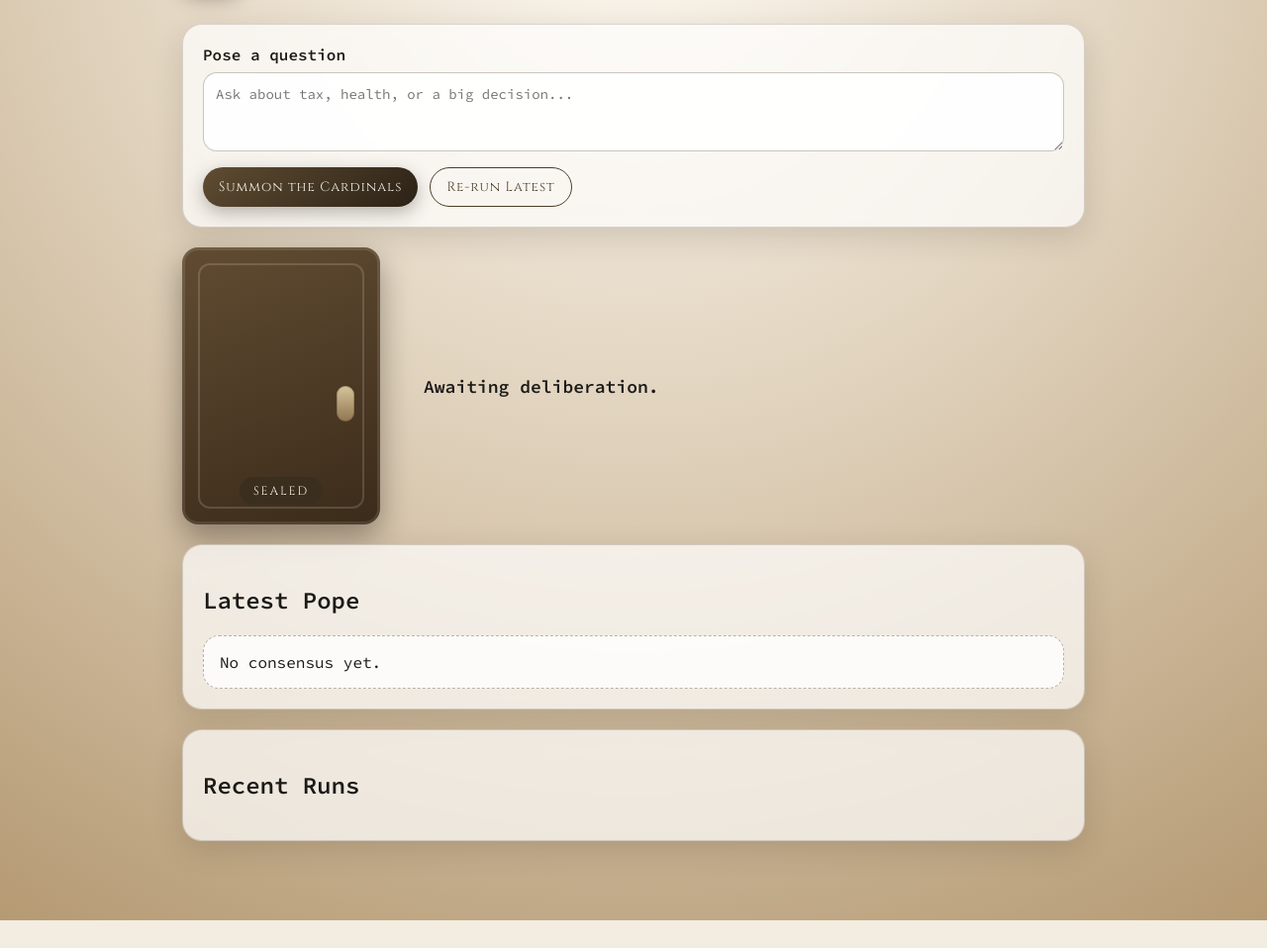
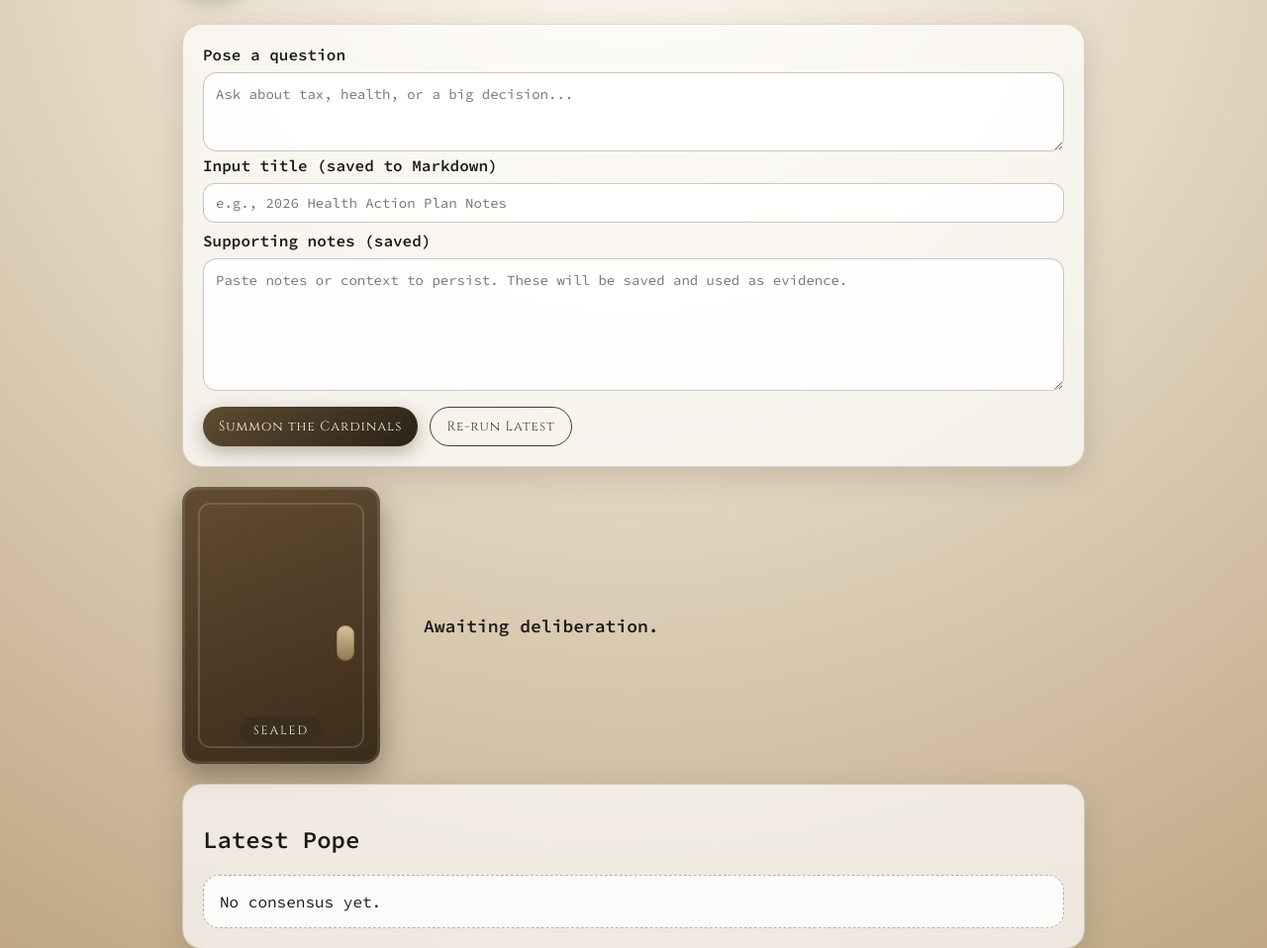
Before and after one commit to tannernicol/agent-conclave, a FastAPI app: page / in a window 1280 px wide. Shown: the part 115-1073 px from the top of the page at 99% size. Before the commit the page ends 1045 px from the top, so only its background shows below. Run offline with FastAPI, Linux system fonts and the light colour scheme; data that the repository does not hold is empty.

Commit message:
feat: persist UI inputs as markdown and reuse for reruns

```diff
--- a/conclave/cli.py
+++ b/conclave/cli.py
@@ -44,7 +44,10 @@ def cmd_plan(args: argparse.Namespace) -> None:
 def cmd_run(args: argparse.Namespace) -> None:
     config = get_config()
     pipeline = ConclavePipeline(config)
-    result = pipeline.run(args.query, collections=args.collection)
+    meta = {}
+    if args.input_file:
+        meta["input_path"] = args.input_file
+    result = pipeline.run(args.query, collections=args.collection, meta=meta if meta else None)
     _print({"run_id": result.run_id, "consensus": result.consensus})
     exit_code = int(config.quality.get("strict_exit_code", 0))
     if args.no_fail_on_insufficient:
@@ -167,6 +170,7 @@ def build_parser() -> argparse.ArgumentParser:
     run = sub.add_parser("run")
     run.add_argument("--query", required=True)
     run.add_argument("--collection", action="append")
+    run.add_argument("--input-file")
     run.add_argument("--fail-on-insufficient", action="store_true")
     run.add_argument("--no-fail-on-insufficient", action="store_true")
 
--- a/conclave/server.py
+++ b/conclave/server.py
@@ -7,6 +7,8 @@ from fastapi.staticfiles import StaticFiles
 from fastapi.templating import Jinja2Templates
 from pathlib import Path
 from typing import Optional
+from datetime import datetime
+import re
 
 from conclave.config import get_config
 from conclave.pipeline import ConclavePipeline
@@ -22,6 +24,19 @@ config = get_config()
 pipeline = ConclavePipeline(config)
 store = DecisionStore(config.data_dir)
 registry = ModelRegistry.from_config(config.models)
+
+
+def _slugify(value: str) -> str:
+    value = value.strip().lower()
+    value = re.sub(r"[^a-z0-9._-]+", "-", value)
+    value = re.sub(r"-{2,}", "-", value)
+    return value.strip("-") or "input"
+
+
+def _inputs_dir() -> Path:
+    path = config.data_dir / "inputs"
+    path.mkdir(parents=True, exist_ok=True)
+    return path
 
 
 @app.get("/", response_class=HTMLResponse)
@@ -49,9 +64,16 @@ async def run_api(payload: dict, background: BackgroundTasks):
     if not query:
         return JSONResponse({"error": "query required"}, status_code=400)
     collections = payload.get("collections")
-    run_id = store.create_run(query, meta={"source": "api"})
+    meta = {"source": "api"}
+    input_id = payload.get("input_id")
+    input_path = payload.get("input_path")
+    if input_id:
+        meta["input_path"] = str(_inputs_dir() / input_id)
+    if input_path:
+        meta["input_path"] = input_path
+    run_id = store.create_run(query, meta=meta)
     def _task():
-        pipeline.run(query, collections=collections, run_id=run_id)
+        pipeline.run(query, collections=collections, run_id=run_id, meta=meta)
     background.add_task(_task)
     return {"ok": True, "run_id": run_id}
 
@@ -96,6 +118,43 @@ async def reconcile_api(payload: dict, background: BackgroundTasks):
     return {"ok": True}
 
 
+@app.post("/api/inputs")
+async def inputs_api(payload: dict):
+    content = (payload.get("content") or "").strip()
+    if not content:
+        return JSONResponse({"error": "content required"}, status_code=400)
+    title = (payload.get("title") or "").strip()
+    question = (payload.get("question") or "").strip()
+    slug = _slugify(title or question or "input")
+    ts = datetime.now().strftime("%Y%m%d-%H%M%S")
+    filename = f"{ts}-{slug}.md"
+    path = _inputs_dir() / filename
+    body = []
+    if title:
+        body.append(f"# {title}")
+        body.append("")
+    if question:
+        body.append("## Question")
+        body.append(question)
+        body.append("")
+    body.append("## Notes")
+    body.append(content)
+    path.write_text("\n".join(body).strip() + "\n")
+    return {"ok": True, "input_id": filename, "path": str(path)}
+
+
+@app.get("/api/inputs")
+async def inputs_list_api(limit: int = 20):
+    items = []
+    for path in sorted(_inputs_dir().glob("*.md"), reverse=True)[:limit]:
+        items.append({
+            "id": path.name,
+            "path": str(path),
+            "modified_at": path.stat().st_mtime,
+        })
+    return {"inputs": items}
+
+
 def main():
     import uvicorn
     host = config.server.get("host", "127.0.0.1")
--- a/conclave/static/app.js
+++ b/conclave/static/app.js
@@ -65,7 +65,21 @@ async function refresh() {
 async function startRun(query) {
   setStatus('Locked doors. Deliberation in progress...');
   setSmoke(false);
+  const inputTitle = document.getElementById('input-title').value.trim();
+  const inputNotes = document.getElementById('input-notes').value.trim();
+  let inputId = null;
+  if (inputNotes) {
+    const inputResp = await fetchJSON('/api/inputs', {
+      method: 'POST',
+      headers: { 'Content-Type': 'application/json' },
+      body: JSON.stringify({ title: inputTitle, content: inputNotes, question: query }),
+    });
+    inputId = inputResp.input_id;
+  }
   const payload = { query };
+  if (inputId) {
+    payload.input_id = inputId;
+  }
   const resp = await fetchJSON('/api/run', {
     method: 'POST',
     headers: { 'Content-Type': 'application/json' },
@@ -118,7 +132,23 @@ rerunBtn.addEventListener('click', async () => {
       setStatus('No prior consensus to re-run.');
       return;
     }
-    startRun(latest.query);
+    const payload = { query: latest.query };
+    if (latest.meta && latest.meta.input_path) {
+      payload.input_path = latest.meta.input_path;
+    }
+    setStatus('Locked doors. Deliberation in progress...');
+    setSmoke(false);
+    const resp = await fetchJSON('/api/run', {
+      method: 'POST',
+      headers: { 'Content-Type': 'application/json' },
+      body: JSON.stringify(payload),
+    });
+    currentRunId = resp.run_id;
+    if (!currentRunId) {
+      setStatus('Unable to start run.');
+      return;
+    }
+    pollRun(currentRunId);
   } catch (err) {
     console.error(err);
   }
--- a/conclave/static/styles.css
+++ b/conclave/static/styles.css
@@ -84,6 +84,18 @@ textarea {
   font-family: 'Source Code Pro', monospace;
   background: rgba(255, 255, 255, 0.9);
   color: var(--ink);
+}
+
+input[type="text"] {
+  width: 100%;
+  border-radius: 12px;
+  border: 1px solid rgba(80, 65, 40, 0.3);
+  padding: 10px 12px;
+  font-size: 14px;
+  font-family: 'Source Code Pro', monospace;
+  background: rgba(255, 255, 255, 0.9);
+  color: var(--ink);
+  margin-bottom: 8px;
 }
 
 .actions {
--- a/conclave/store.py
+++ b/conclave/store.py
@@ -47,6 +47,14 @@ class DecisionStore:
                 "timestamp": time.strftime("%Y-%m-%dT%H:%M:%S"),
                 **event,
             })
+            return run
+        self._locked_update(run_id, _update)
+
+    def update_meta(self, run_id: str, meta: Dict[str, Any]) -> None:
+        def _update(run: Dict[str, Any]) -> Dict[str, Any]:
+            current = run.get("meta", {}) or {}
+            current.update(meta)
+            run["meta"] = current
             return run
         self._locked_update(run_id, _update)
 
--- a/conclave/templates/index.html
+++ b/conclave/templates/index.html
@@ -20,6 +20,10 @@
         <form id="query-form">
           <label for="query">Pose a question</label>
           <textarea id="query" name="query" rows="3" placeholder="Ask about tax, health, or a big decision..."></textarea>
+          <label for="input-title">Input title (saved to Markdown)</label>
+          <input id="input-title" name="input-title" type="text" placeholder="e.g., 2026 Health Action Plan Notes" />
+          <label for="input-notes">Supporting notes (saved)</label>
+          <textarea id="input-notes" name="input-notes" rows="6" placeholder="Paste notes or context to persist. These will be saved and used as evidence."></textarea>
           <div class="actions">
             <button type="submit">Summon the Cardinals</button>
             <button type="button" id="rerun-latest">Re-run Latest</button>
```
Also changed, not shown: conclave/pipeline.py (+49 -6 lines), docs/ARCHITECTURE.md (+1 -0 lines), docs/CONFIG.md (+1 -0 lines), README.md.
